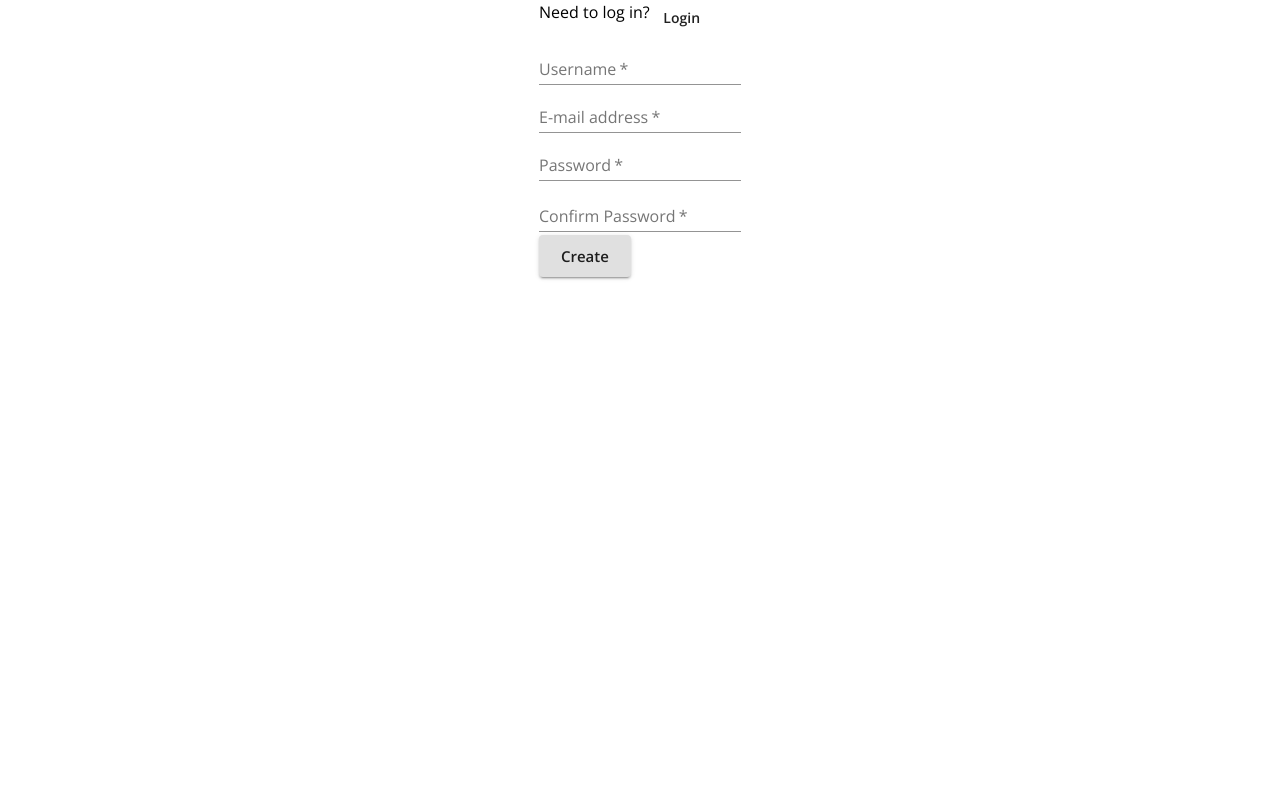
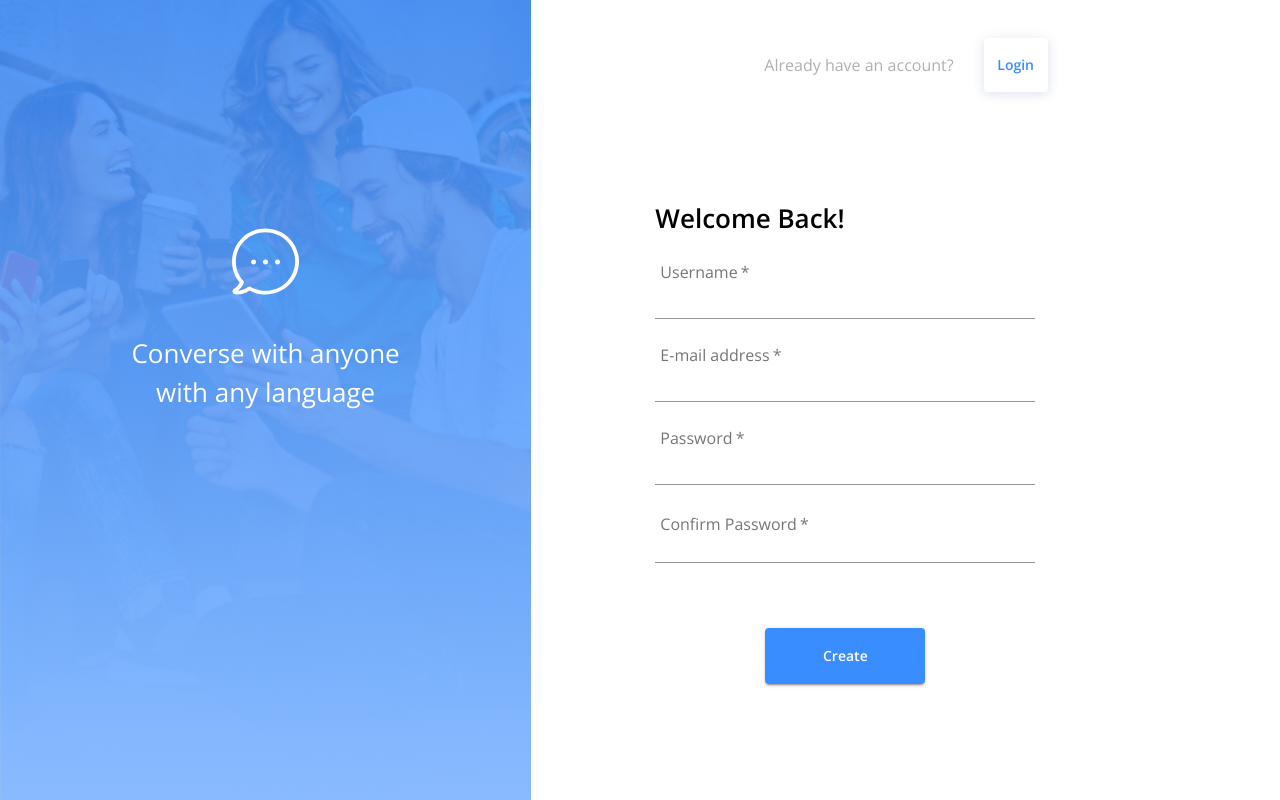
Before and after one commit to andrewlin618/chat-right-now, a React (Create React App) app in the folder client/: page / in a window 1280 px wide. Built offline with nearby package versions, Linux system fonts and the light colour scheme; no server answers.

Commit message:
redesigned the UI for login/signUp

```diff
--- a/client/src/Login.js
+++ b/client/src/Login.js
@@ -4,6 +4,7 @@ import { connect } from "react-redux";
 import {
   Grid,
   Box,
+  Container,
   Typography,
   Button,
   FormControl,
@@ -11,7 +12,12 @@ import {
 } from "@material-ui/core";
 import { login } from "./store/utils/thunkCreators";
 
+import Bubble from "./components/Bubble.js";
+import useStyles from './style.js';
+
+
 const Login = (props) => {
+  const classes = useStyles();
   const history = useHistory();
   const { user, login } = props;
 
@@ -28,40 +34,59 @@ const Login = (props) => {
   }
 
   return (
-    <Grid container justify="center">
-      <Box>
-        <Grid container item>
-          <Typography>Need to register?</Typography>
-          <Button onClick={() => history.push("/register")}>Register</Button>
+    <Grid container component="main" className={classes.root}>
+      <Grid item className={classes.leftPage} display='none'>
+        <Box display="flex" flexDirection="column" justifyContent="center" alignItems="center" className={classes.leftPageFilter}>
+          <Bubble className={classes.bubble} />
+          <Typography className={classes.slogan}>Converse with anyone<br /> with any language</Typography>
+        </Box>
+      </Grid>
+      <Grid item className={classes.rightPage}>
+        <Grid container className={classes.topBar} alignItems="center">
+          <Grid item>
+            <Typography className={classes.topBarText}>Don't have an account?</Typography>
+          </Grid>
+          <Grid item>
+            <Button className={classes.topBarButton} onClick={() => history.push("/register")}>Creat account</Button>
+          </Grid>
         </Grid>
-        <form onSubmit={handleLogin}>
-          <Grid>
+        <Container className={classes.formContainer}>
+          <Typography className={classes.formTitle}>Welcome Back!</Typography>
+          <form onSubmit={handleLogin} autoComplete="off">
             <Grid>
-              <FormControl margin="normal" required>
+              <FormControl required>
                 <TextField
-                  aria-label="username"
-                  label="Username"
+                  id="username"
+                  className={classes.userInput}
+                  margin="normal"
                   name="username"
                   type="text"
+                  label="E-mail address"
+                  inputProps={{ style: { margin: '25px 0 5.8px 5px' } }} // font size of input text
+                  InputLabelProps={{ style: { margin: '0 5px' } }} // font size of input label
                 />
               </FormControl>
             </Grid>
-            <FormControl margin="normal" required>
+            <FormControl required>
               <TextField
-                label="password"
+                id="password"
+                className={classes.userInput}
+                name="password"
+                type="password"
+                label="Password"
                 aria-label="password"
-                type="password"
-                name="password"
+                inputProps={{ style: { margin: '25px 0 5.8px 5px' } }} // font size of input text
+                InputLabelProps={{ style: { margin: '0 5px' } }} // font size of input label
               />
             </FormControl>
             <Grid>
-              <Button type="submit" variant="contained" size="large">
+              <Button type="submit" className={classes.loginButton} variant="contained" color="primary">
                 Login
               </Button>
             </Grid>
-          </Grid>
-        </form>
-      </Box>
+          </form>
+        </Container>
+      </Grid>
     </Grid>
   );
 };
--- a/client/src/Signup.js
+++ b/client/src/Signup.js
@@ -4,6 +4,7 @@ import { connect } from "react-redux";
 import {
   Grid,
   Box,
+  Container,
   Typography,
   Button,
   FormControl,
@@ -11,8 +12,11 @@ import {
   FormHelperText,
 } from "@material-ui/core";
 import { register } from "./store/utils/thunkCreators";
+import Bubble from "./components/Bubble.js";
+import useStyles from './style.js';
 
 const Login = (props) => {
+  const classes = useStyles();
   const history = useHistory();
   const { user, register } = props;
   const [formErrorMessage, setFormErrorMessage] = useState({});
@@ -37,72 +41,91 @@ const Login = (props) => {
   }
 
   return (
-    <Grid container justify="center">
-      <Box>
-        <Grid container item>
-          <Typography>Need to log in?</Typography>
-          <Button onClick={() => history.push("/login")}>Login</Button>
+    <Grid container component="main" className={classes.root}>
+      <Grid item className={classes.leftPage} display='none'>
+        <Box display="flex" flexDirection="column" justifyContent="center" alignItems="center" className={classes.leftPageFilter}>
+          <Bubble className={classes.bubble} />
+          <Typography className={classes.slogan}>Converse with anyone<br /> with any language</Typography>
+        </Box>
       </Grid>
-        <form onSubmit={handleRegister}>
+      <Grid item className={classes.rightPage}>
+        <Grid container className={classes.topBar} alignItems="center">
+          <Grid item>
+            <Typography className={classes.topBarText}>Already have an account?</Typography>
+          </Grid>
+          <Grid item>
+            <Button className={classes.topBarButton} onClick={() => history.push("/login")}>Login</Button>
+          </Grid>
+        </Grid>
+        <Container className={classes.formContainer}>
+          <Typography className={classes.formTitle}>Welcome Back!</Typography>
+          <form onSubmit={handleRegister} autoComplete="off">
             <Grid>
-            <Grid>
-              <FormControl>
+              <FormControl required>
                 <TextField
+                  className={classes.userInput}
                   aria-label="username"
                   label="Username"
                   name="username"
                   type="text"
                   required
+                  inputProps={{ style: { margin: '25px 0 5.8px 5px' } }} // font size of input text
+                  InputLabelProps={{ style: { margin: '0 5px' } }} // font size of input label
                 />
               </FormControl>
             </Grid>
-            <Grid>
-              <FormControl>
+            <FormControl required>
               <TextField
+                className={classes.userInput}
                 label="E-mail address"
                 aria-label="e-mail address"
                 type="email"
                 name="email"
                 required
+                inputProps={{ style: { margin: '25px 0 5.8px 5px' } }} // font size of input text
+                InputLabelProps={{ style: { margin: '0 5px' } }} // font size of input label
               />
             </FormControl>
-            </Grid>
-            <Grid>
             <FormControl error={!!formErrorMessage.confirmPassword}>
                 <TextField
+                  className={classes.userInput}
                   aria-label="password"
                   label="Password"
                   type="password"
                   inputProps={{ minLength: 6 }}
                   name="password"
                   required
+                  inputProps={{ style: { margin: '25px 0 5.8px 5px' } }} // font size of input text
+                  InputLabelProps={{ style: { margin: '0 5px' } }} // font size of input label
                 />
                 <FormHelperText>
                   {formErrorMessage.confirmPassword}
                 </FormHelperText>
               </FormControl>
-            </Grid>
-            <Grid>
               <FormControl error={!!formErrorMessage.confirmPassword}>
                 <TextField
+                  className={classes.userInput}
                   label="Confirm Password"
                   aria-label="confirm password"
                   type="password"
                   inputProps={{ minLength: 6 }}
                   name="confirmPassword"
                   required
+                  inputProps={{ style: { margin: '18px 0 5.8px 5px' } }} // font size of input text
+                  InputLabelProps={{ style: { margin: '0 5px' } }} // font size of input label
                 />
                 <FormHelperText>
                   {formErrorMessage.confirmPassword}
                 </FormHelperText>
               </FormControl>
-            </Grid>
-            <Button type="submit" variant="contained" size="large">
+            <Grid>
+              <Button type="submit" className={classes.loginButton} variant="contained" color="primary">
                 Create
               </Button>
             </Grid>
           </form>
-      </Box>
+        </Container>
+      </Grid>
     </Grid>
   );
 };
--- /dev/null
+++ b/client/src/components/Bubble.js
@@ -0,0 +1,16 @@
+import React from 'react';
+
+const Bubble = () => {
+    return (
+      <svg width="67px" height="67px" viewbox="0 0 67 67" version="1.1" xmlnsXlink="http://www.w3.org/1999/xlink" xmlns="http://www.w3.org/2000/svg">
+        <g id="chat">
+          <path d="M57.1688 9.66977C50.8366 3.43256 42.4361 0 33.4832 0C24.5302 0 16.1298 3.43256 9.79755 9.66977C-2.44191 21.7256 -3.29187 41.0233 7.68681 54.0419C6.61019 56.1767 4.88194 58.6605 2.31788 59.9023C1.08544 60.5023 0.391302 61.8 0.603792 63.1395C0.816283 64.4791 1.86457 65.5256 3.22451 65.7349C3.86198 65.8326 4.76861 65.9302 5.87356 65.9302C8.83426 65.9302 13.1974 65.2465 17.6597 62.0791C22.632 64.7163 28.0717 66 33.469 66C42.1386 66 50.7232 62.693 57.1829 56.3302C63.5152 50.093 67 41.8186 67 33C67 24.1814 63.501 15.907 57.1688 9.66977ZM54.4631 53.6651C44.901 63.0837 30.0975 64.9535 18.453 58.214C17.688 57.7674 16.7389 57.907 16.1298 58.507C16.0731 58.5349 16.0164 58.5767 15.9739 58.6186C12.1349 61.5488 8.36678 62.1628 5.87356 62.1628L5.85939 62.1628C8.7351 60.0977 10.5483 57.0279 11.6108 54.6419C11.7808 54.2372 11.8091 53.8186 11.71 53.4279C11.6675 53.0512 11.5116 52.6744 11.2425 52.3674C0.872947 40.8279 1.41126 23.2465 12.4891 12.3349C24.0627 0.934884 42.8894 0.934884 54.4489 12.3349C66.0367 23.7349 66.0367 42.2651 54.4631 53.6651Z" transform="translate(0 0.5)" id="Shape" fill="#FFFFFF" stroke="none" />
+          <path d="M2.5 5C3.88071 5 5 3.88071 5 2.5C5 1.11929 3.88071 0 2.5 0C1.11929 0 0 1.11929 0 2.5C0 3.88071 1.11929 5 2.5 5Z" transform="translate(31 31.5)" id="Oval" fill="#FFFFFF" stroke="none" />
+          <path d="M2.5 5C3.88071 5 5 3.88071 5 2.5C5 1.11929 3.88071 0 2.5 0C1.11929 0 0 1.11929 0 2.5C0 3.88071 1.11929 5 2.5 5Z" transform="translate(43 31.5)" id="Oval" fill="#FFFFFF" stroke="none" />
+          <path d="M2.5 5C3.88071 5 5 3.88071 5 2.5C5 1.11929 3.88071 0 2.5 0C1.11929 0 0 1.11929 0 2.5C0 3.88071 1.11929 5 2.5 5Z" transform="translate(19 31.5)" id="Oval" fill="#FFFFFF" stroke="none" />
+        </g>
+      </svg>
+    )
+  }
+
+  export default Bubble;
--- /dev/null
+++ b/client/src/style.js
@@ -0,0 +1,79 @@
+import { makeStyles } from "@material-ui/core/styles";
+import backgroundImg from './assets/images/bg-img.png';
+
+const useStyles = makeStyles((theme) => ({
+    leftPage: {
+        width: '41.5vw',
+        height: '100vh',
+        textAlign: 'center',
+        background: `url(${backgroundImg})`,
+        backgroundSize: 'cover',
+        [theme.breakpoints.down('sm')]: {
+            display: 'none',
+        },
+    },
+    leftPageFilter: {
+        height: '100%',
+        background: 'linear-gradient(rgba(58, 141, 255, 0.85), rgba(134, 185, 255, 0.85))',
+    },
+    slogan: {
+        fontSize: '26px',
+        color: '#ffffff',
+        margin: '39px 0 20vh 0'
+    },
+    rightPage: {
+        width: '58.5vw',
+        [theme.breakpoints.down('sm')]: {
+            width: '100vw'
+        },
+    },
+    topBar: {
+        width: '100%',
+        height: '16.3vh',
+        justifyContent: "flex-start",
+        [theme.breakpoints.down('sm')]: {
+            justifyContent: "center",
+        },
+    },
+    topBarText: {
+        color: '#b0b0b0',
+        margin: '0 30px 0 calc(9.7vw + 109px)',
+        [theme.breakpoints.down('sm')]: {
+            margin: '0 80px'
+        },
+    },
+    topBarButton: {
+        height: '54px',
+        color: '#3A8DFF',
+        boxShadow: '0 2px 12px 0 rgba(74, 106, 149, 0.2)',
+    },
+    formContainer: {
+        margin: '8.6vh 0 0 9.7vw',
+        padding: 0,
+        maxWidth: '380px',
+        [theme.breakpoints.down('sm')]: {
+            margin: 'auto',
+            textAlign: 'center'
+        },
+    },
+    formTitle: {
+        fontSize: '26px',
+        color: '#000000',
+        fontWeight: '600'
+    },
+    userInput: {
+        width: 'clamp(200px, 70vw, 380px)',
+        margin: '2px 0'
+    },
+    loginButton: {
+        color: 'white',
+        width: '160px',
+        height: '56px',
+        margin: '60px 0 0 110px',
+        [theme.breakpoints.down('sm')]: {
+            margin: ' 30px auto'
+        },
+    }
+}));
+
+export default useStyles;
```
Lines whose indentation alone changed are shown as unchanged.
